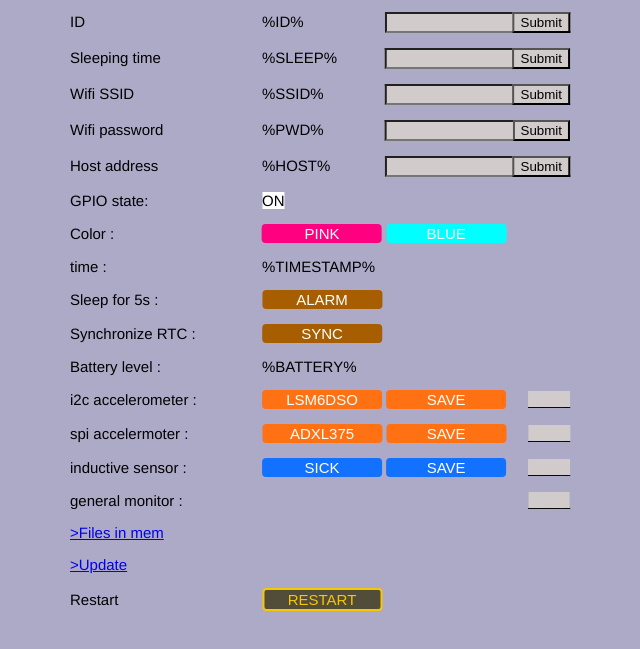
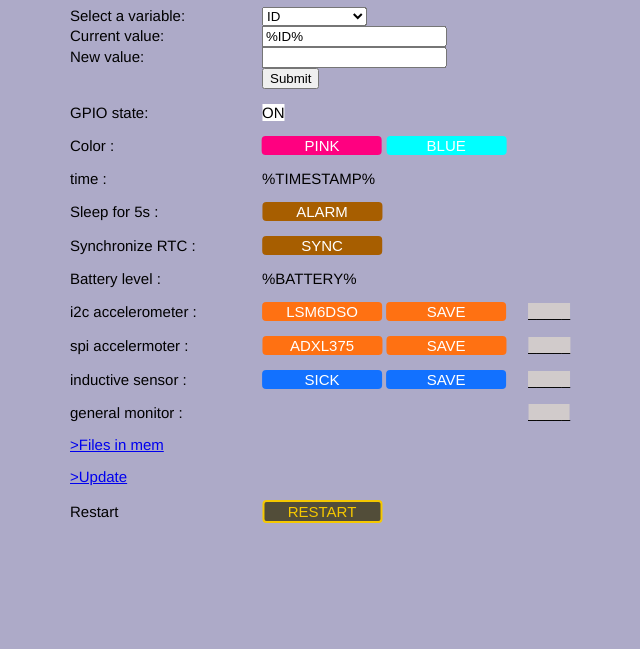
Before and after one commit to Glabor/MODUL_S3, a plain HTML site: page data/index.html in a window 1280 px wide. Shown: the part 47-696 px from the top of the page, without its empty margins (38-678 px from the left). Drawn offline with Linux system fonts and the light colour scheme.

Commit message:
drop down menu to select variables to change

```diff
--- a/data/index.html
+++ b/data/index.html
@@ -8,7 +8,48 @@
   </head>
   <body>
     <a href="/"><h1>ESP32-S3 PCB</h1></a>
-    <p>
+
+    <div class="container">
+      <div class="form-group">
+        <label for="variableSelect">Select a variable:</label>
+        <span class="obj">
+          <select
+            id="variableSelect"
+            onchange="javascript:updateCurrentValue();"
+          >
+            <option value="id">ID</option>
+            <option value="sleep">Sleep time</option>
+            <option value="ssid">Wifi SSID</option>
+            <option value="pwd">Wifi password</option>
+            <option value="host">Host address</option>
+          </select>
+        </span>
+      </div>
+      <div class="form-group">
+        <label for="currentValue">Current value:</label>
+        <span class="obj">
+          <input type="text" id="currentValue" readonly />
+        </span>
+      </div>
+      <div class="form-group">
+        <label for="newValue">New value:</label>
+        <span class="obj"> <input type="text" id="newValue" /> </span>
+      </div>
+      <div class="form-group">
+        <span class="obj">
+          <button onclick="updateVariable()">Submit</button>
+        </span>
+      </div>
+    </div>
+
+    <!-- Hidden elements to store variable values -->
+    <div id="id" data-value="%ID%" style="display: none"></div>
+    <div id="sleep" data-value="%SLEEP%" style="display: none"></div>
+    <div id="ssid" data-value="%SSID%" style="display: none"></div>
+    <div id="pwd" data-value="%PWD%" style="display: none"></div>
+    <div id="host" data-value="%HOST%" style="display: none"></div>
+
+    <!-- <p>
       <span
         ><form action="javascript:testGet();">
           ID <span class="obj">%ID%</span>
@@ -67,7 +108,7 @@
           <input type="text" name="input" id="hostInput" class="output" />
           <input type="submit" class="output" /></form
       ></span>
-    </p>
+    </p> -->
 
     <p>
       GPIO state:
--- a/data/script.js
+++ b/data/script.js
@@ -64,3 +64,32 @@ function testGet(event) {
 //   }
 //   console.log(`after ${statusElement.textContent}`);
 // }
+
+function updateCurrentValue() {
+  var selectedVariable = document.getElementById("variableSelect").value;
+  var currentValue = document
+    .getElementById(selectedVariable)
+    .getAttribute("data-value");
+  document.getElementById("currentValue").value = currentValue;
+}
+
+function updateVariable() {
+  var selectedVariable = document.getElementById("variableSelect").value;
+  var newValue = document.getElementById("newValue").value;
+  if (newValue.trim() !== "") {
+    document
+      .getElementById(selectedVariable)
+      .setAttribute("data-value", newValue);
+    updateCurrentValue();
+    document.getElementById("newValue").value = "";
+    var obj = {};
+    obj[selectedVariable] = newValue;
+    console.log(`${JSON.stringify(obj)}`);
+    websocket.send(JSON.stringify(obj));
+  } else {
+    alert("Please enter a new value.");
+  }
+}
+
+// Initialize the current value display
+updateCurrentValue();
```
Also changed, not shown: 1 other file.
